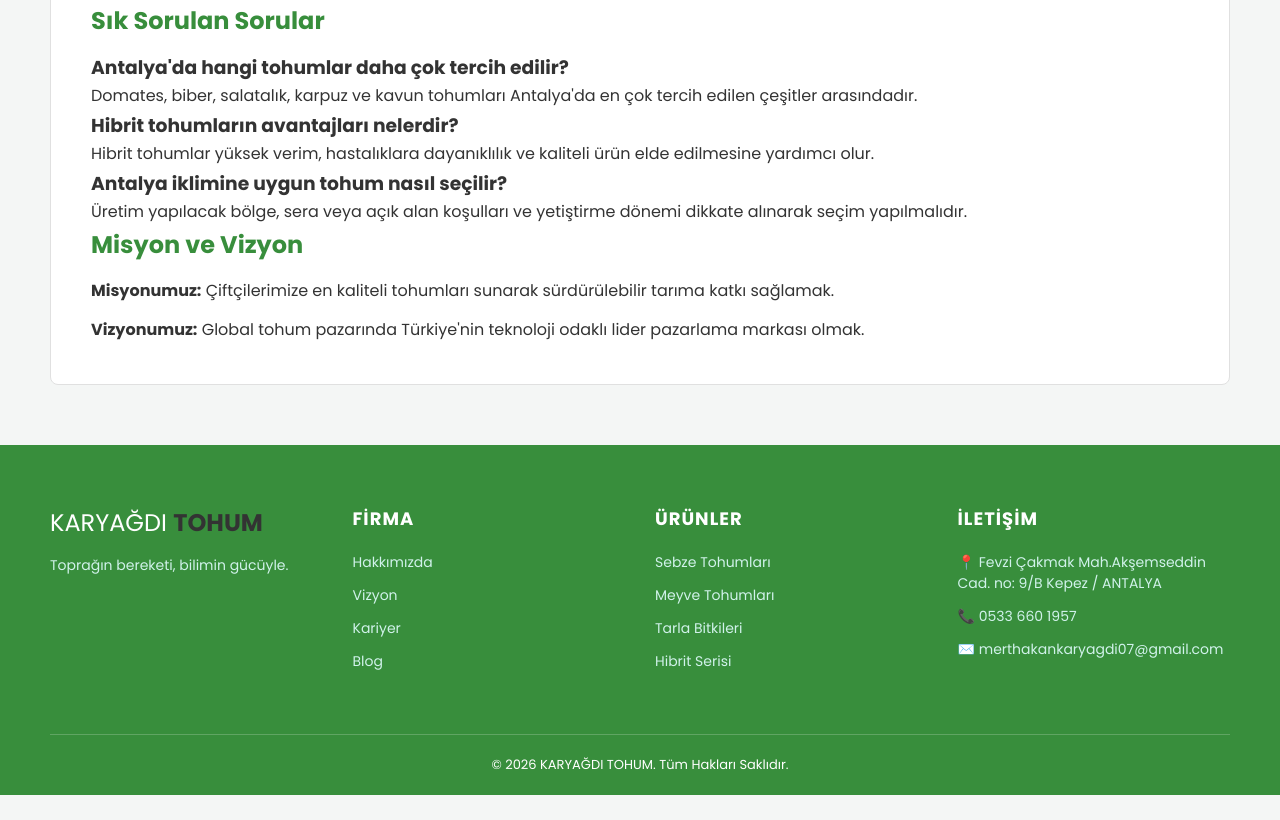
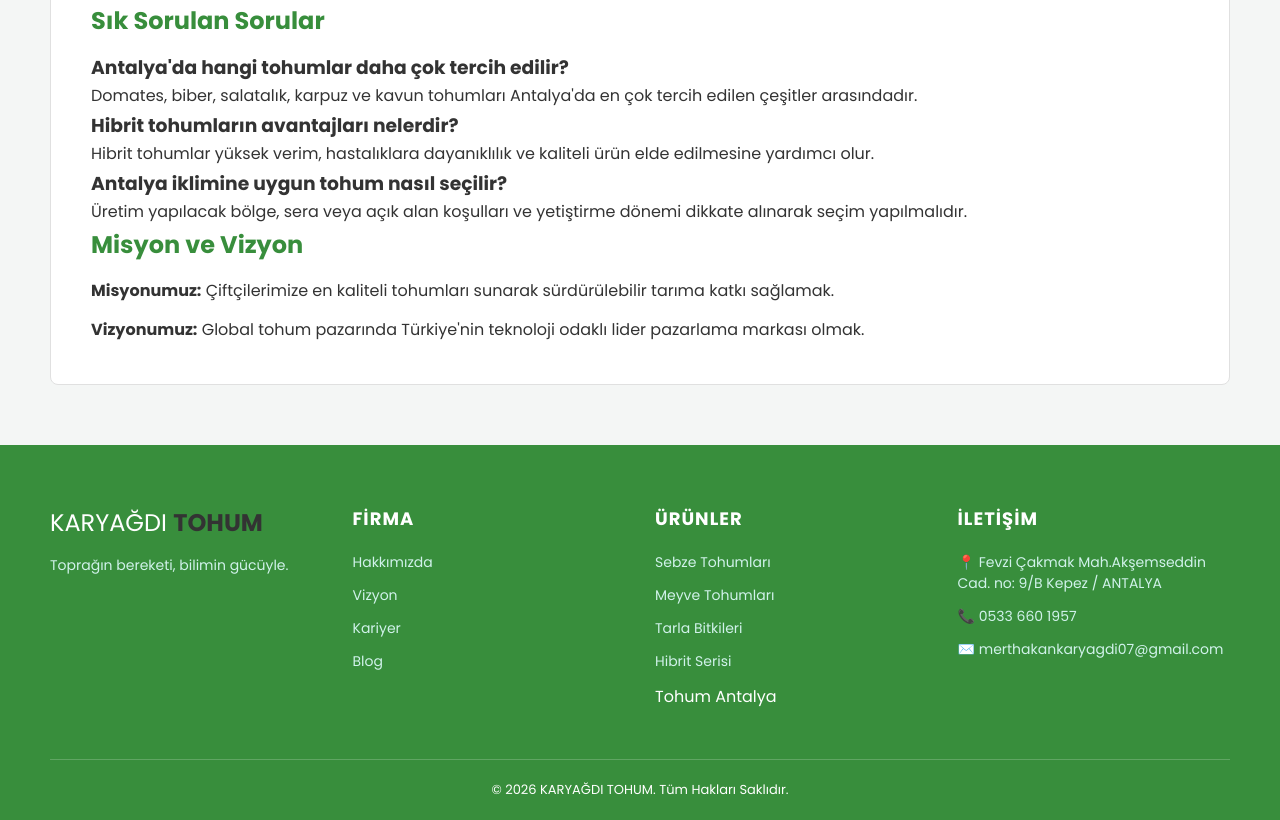
Before and after one commit to AbdullahUysal07/karyagditarim, a plain HTML site: page tohum-antalya.html in a window 1280 px wide. Shown: the part 2105-2925 px from the top of the page. Before the commit the page ends 2900 px from the top, so only its background shows below. Drawn offline with Linux system fonts and the light colour scheme.

Commit message:
Update tohum-antalya.html

```diff
--- a/tohum-antalya.html
+++ b/tohum-antalya.html
@@ -192,6 +192,7 @@
                     <li><a href="urunler.html">Meyve Tohumları</a></li>
                     <li><a href="urunler.html">Tarla Bitkileri</a></li>
                     <li><a href="urunler.html">Hibrit Serisi</a></li>
+                    <li<a href="tohum-antalya.html">Tohum Antalya</a></li>
                 </ul>
             </div>
             <div class="footer-col">
```
